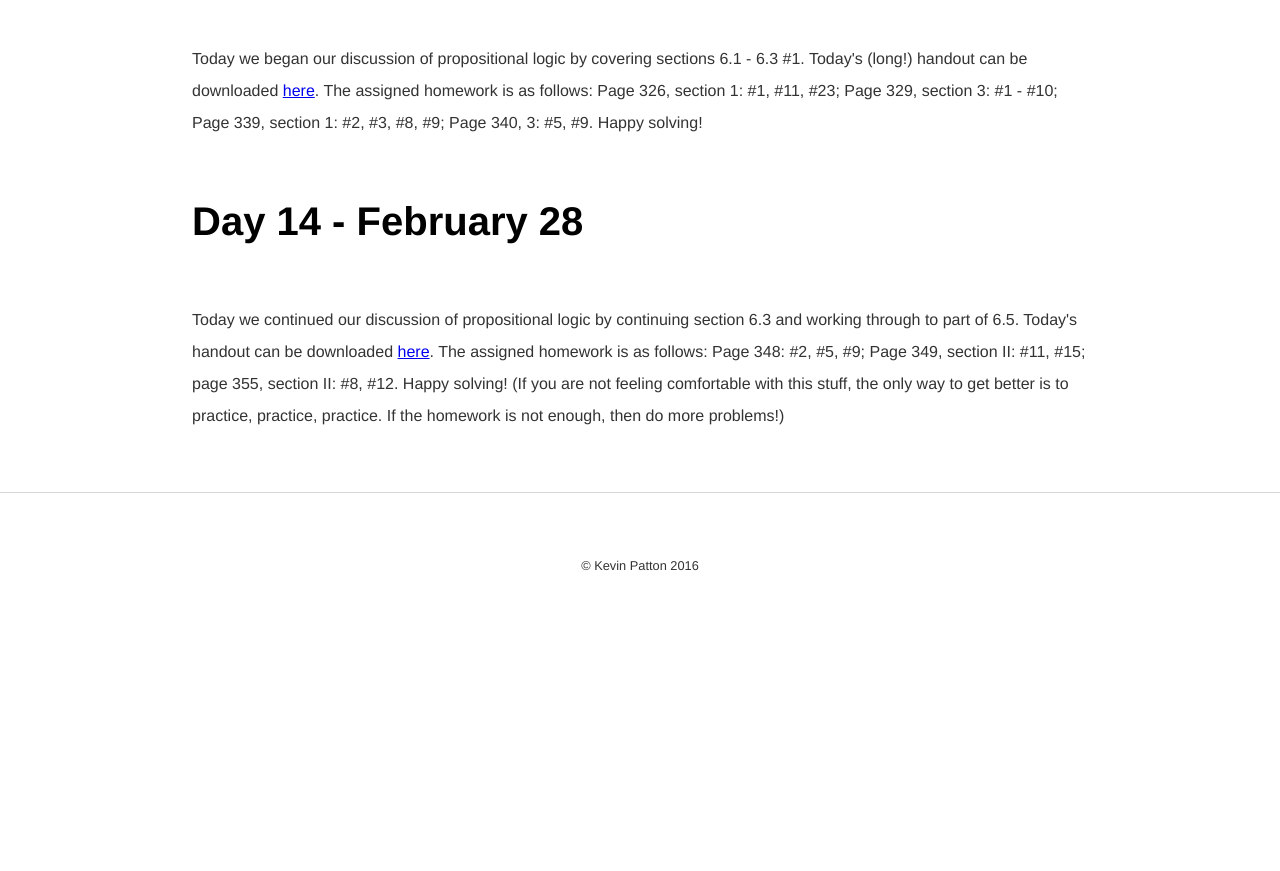
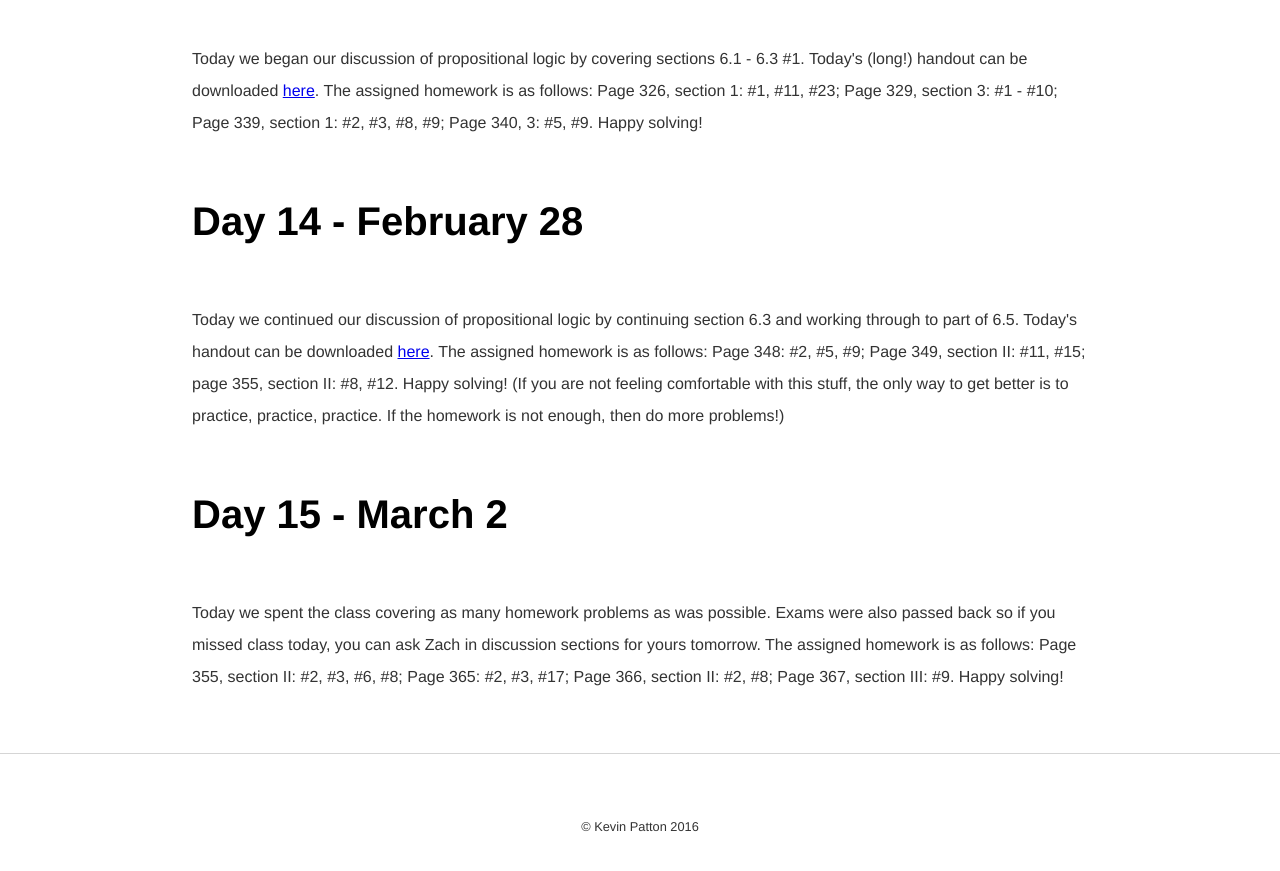
Before and after one commit to kevinjpatton/kevinjpatton.github.io, a Jekyll site: the page built from teaching/phil_110/index.html, in a window 1280 px wide and 900 px high, scrolled down 3713 px. Shown: the top 871 px of the window. Built offline with Jekyll 4.4.1, drawn with Linux system fonts in a browser that asks for light colours; Markdown is read by kramdown in place of the engine named in the settings; before the commit the page ends 4352 px from its top, so only the background shows below that.

Commit message:
Update index.html

```diff
--- a/teaching/phil_110/index.html
+++ b/teaching/phil_110/index.html
@@ -34,3 +34,5 @@ title: Philosophy 110 - Kevin Patton
 <p>Today we began our discussion of propositional logic by covering sections 6.1 - 6.3 #1.  Today's (long!) handout can be downloaded <a href=/teaching/phil_110/Day13-Section6.1-6.3_1.pdf target="_blank">here</a>.  The assigned homework is as follows: Page 326, section 1: #1, #11, #23; Page 329, section 3: #1 - #10; Page 339, section 1: #2, #3, #8, #9; Page 340, 3: #5, #9.  Happy solving!</p>
 <h1>Day 14 - February 28</h1>
 <p>Today we continued our discussion of propositional logic by continuing section 6.3 and working through to part of 6.5.  Today's handout can be downloaded <a href=/teaching/phil_110/Day14-Section6.3_2-6.5.pdf target="_blank">here</a>.  The assigned homework is as follows: Page 348: #2, #5, #9; Page 349, section II: #11, #15; page 355, section II: #8, #12.  Happy solving!  (If you are not feeling comfortable with this stuff, the only way to get better is to practice, practice, practice.  If the homework is not enough, then do more problems!)</p>
+<h1>Day 15 - March 2</h1>
+<p>Today we spent the class covering as many homework problems as was possible.  Exams were also passed back so if you missed class today, you can ask Zach in discussion sections for yours tomorrow.  The assigned homework is as follows: Page 355, section II: #2, #3, #6, #8; Page 365: #2, #3, #17; Page 366, section II: #2, #8; Page 367, section III: #9.  Happy solving!</p>
```
